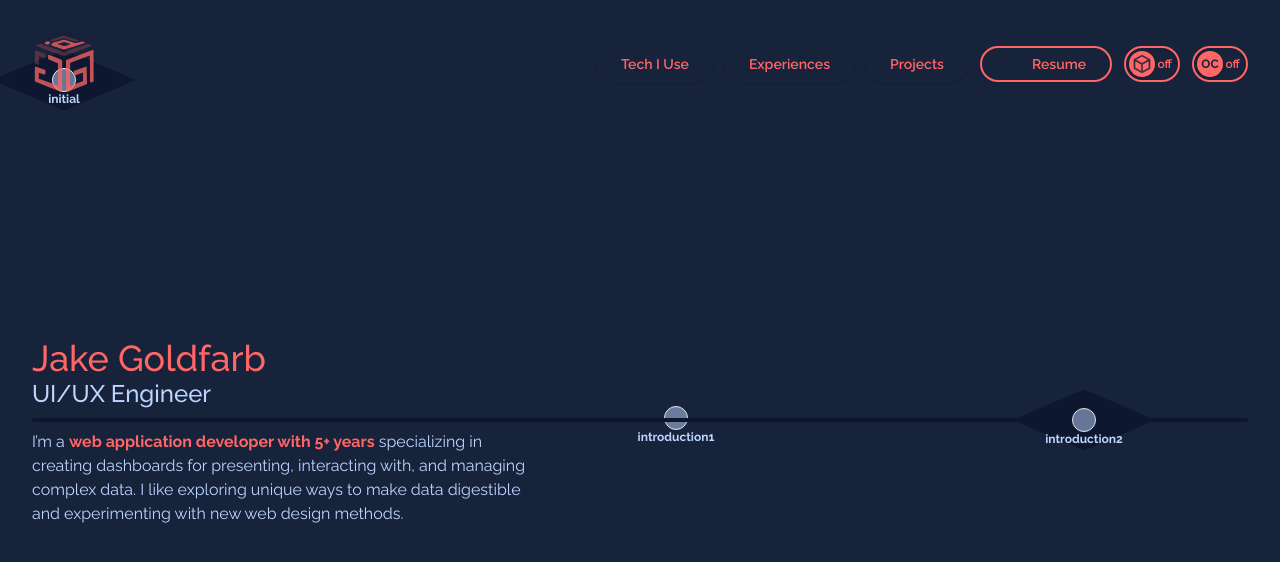
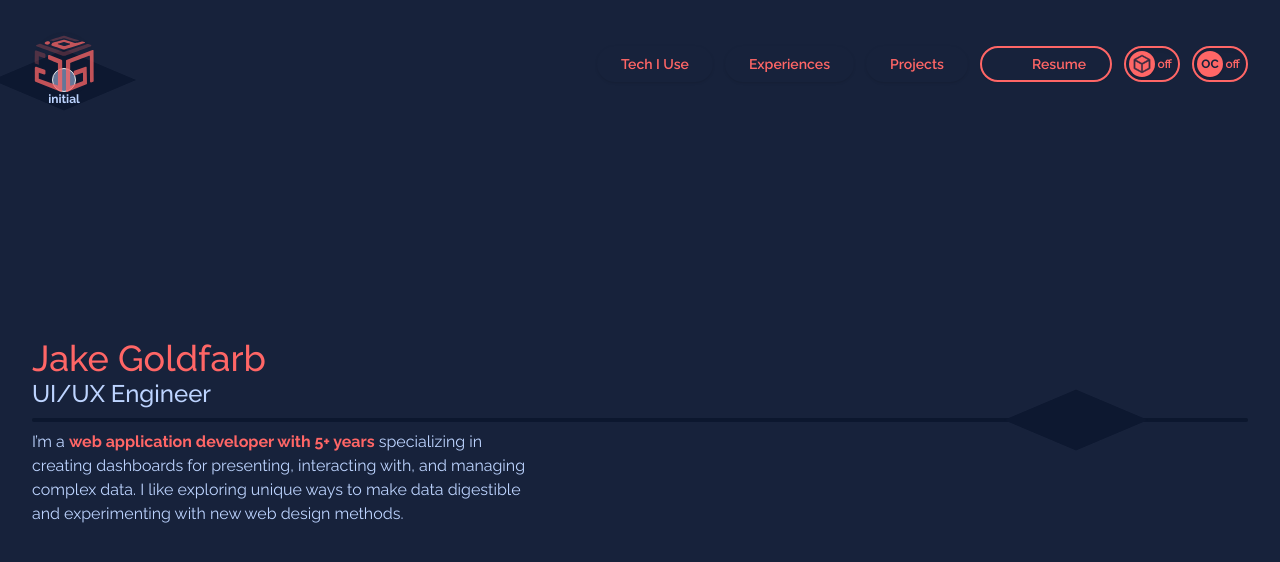
Before and after one commit to goldeei/portfolio, a Next.js app: page / in a window 1280 px wide. Shown: the top 562 px of the page. Built offline with nearby package versions, Linux system fonts and the light colour scheme; some icons are missing.

Commit message:
Remove transitionary landing spot

```diff
--- a/src/app/(landing)/introduction.tsx
+++ b/src/app/(landing)/introduction.tsx
@@ -8,20 +8,7 @@ export const Introduction = () => {
         <h1 className="text-4xl font-medium text-primary">Jake Goldfarb</h1>
         <h2 className="text-2xl font-medium text-secondary">UI/UX Engineer</h2>
       </div>
-      <div>
-        <LandingSpot
-          name={LandingPosition.Introduction1}
-          right={500}
-          hasDiamond={false}
-          debug
-        />
-        <LandingSpot
-          name={LandingPosition.Introduction2}
-          right={92}
-          hasDivider
-          debug
-        />
-      </div>
+      <LandingSpot name={LandingPosition.Introduction} right={100} hasDivider />
       {/* TODO change this text */}
       <p className="w-[500px] text-secondary">
         I’m a{' '}
```
